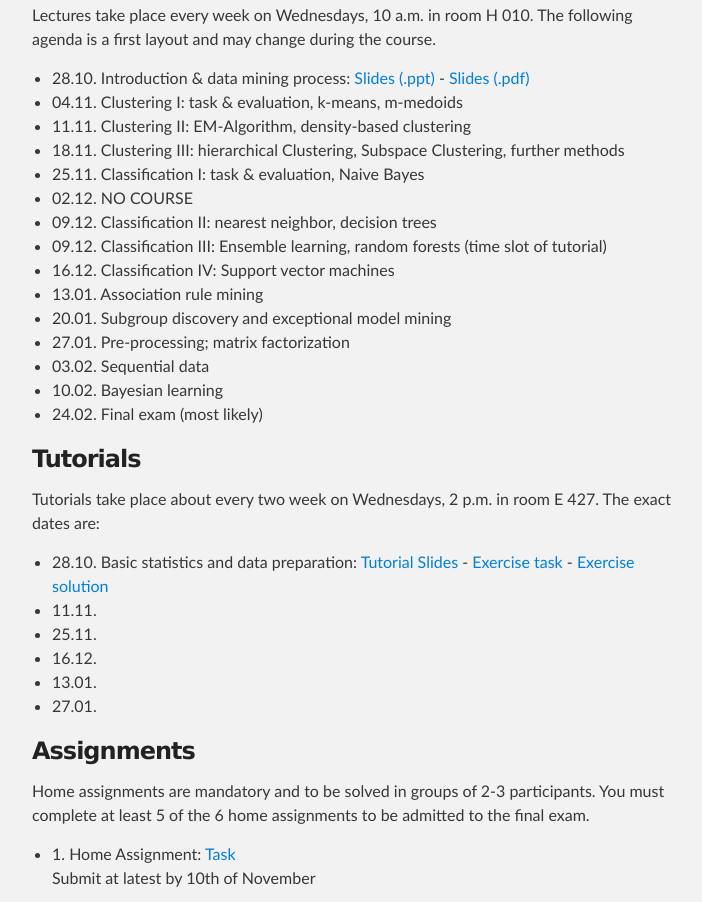
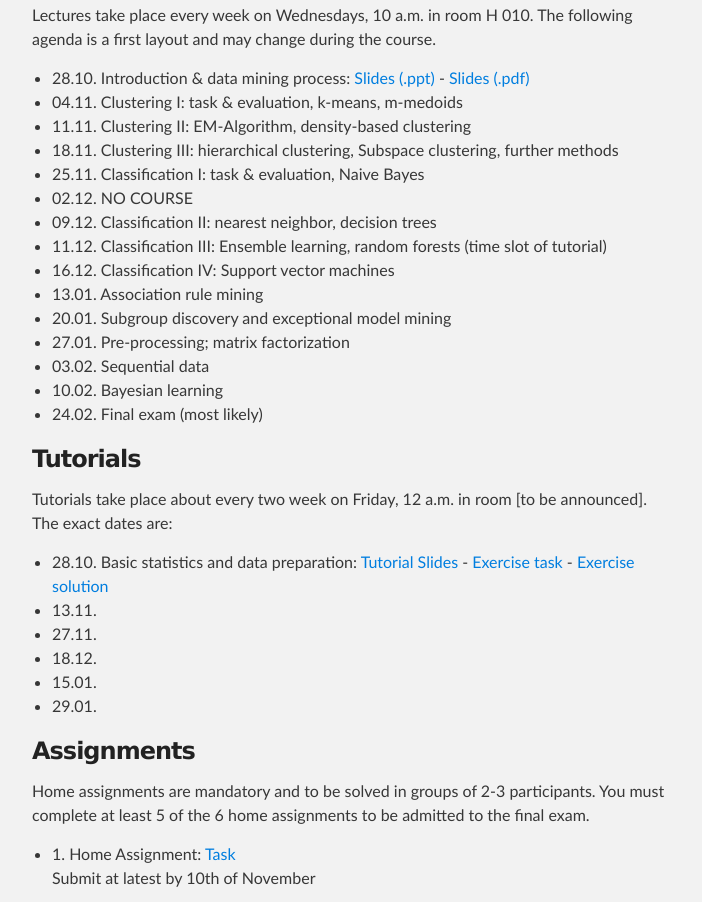
Before and after one commit to gesiscss/mlkoblenz, a plain HTML site: page index.html in a window 1280 px wide. Shown: the part 460-1362 px from the top of the page, without its empty margins (288-990 px from the left). Drawn offline with Linux system fonts and the light colour scheme.

Commit message:
Signed-off-by: Florian Lemmerich <florian@lemmerich.net>

```diff
--- a/index.html
+++ b/index.html
@@ -45,11 +45,11 @@
   <li>28.10. Introduction & data mining process: <a href="materials/lectures/Lecture1-overview-and-motivation-ppt.zip" aria-hidden="true">Slides (.ppt)</a> - <a href="materials/lectures/Lecture1-overview-and-motivation-pdf.zip" aria-hidden="true">Slides (.pdf)</a></li>
   <li>04.11. Clustering I: task & evaluation, k-means, m-medoids</li>
   <li>11.11. Clustering II: EM-Algorithm, density-based clustering</li>
-  <li>18.11. Clustering III: hierarchical Clustering, Subspace Clustering, further methods</li>
+  <li>18.11. Clustering III: hierarchical clustering, Subspace clustering, further methods</li>
   <li>25.11. Classification I: task & evaluation, Naive Bayes</li>
   <li>02.12. <b>NO COURSE</b></li>
   <li>09.12. Classification II: nearest neighbor, decision trees</li>
-  <li>09.12. Classification III: Ensemble learning, random forests (time slot of tutorial)</li>
+  <li>11.12. Classification III: Ensemble learning, random forests (time slot of tutorial)</li>
   <li>16.12. Classification IV: Support vector machines</li>
   <li>13.01. Association rule mining</li>
   <li>20.01. Subgroup discovery and exceptional model mining</li>
@@ -61,15 +61,15 @@
 
 <h3>
 <a id="tutorials" class="anchor" href="#tutorials" aria-hidden="true"><span class="octicon octicon-link"></span></a>Tutorials</h3>
-<p> Tutorials take place about every two week on Wednesdays, 2 p.m. in room E 427. The exact dates are:</p>
+<p> Tutorials take place about every two week on Friday, 12 a.m. in room [to be announced]. The exact dates are:</p>
 
 <ul>
   <li>28.10. Basic statistics and data preparation: <a href="materials/tutorials/mldm2015-tutorial1.zip" aria-hidden="true">Tutorial Slides</a> - <a href="materials/tutorials/mldm2015-exercise1-task.zip" aria-hidden="true">Exercise task</a>  - <a href="materials/tutorials/mldm2015-exercise1-solution.zip" aria-hidden="true">Exercise solution</a></li>
-  <li>11.11. </li>
-  <li>25.11. </li>
-  <li>16.12. </li>
-  <li>13.01. </li>
-  <li>27.01. </li>
+  <li>13.11. </li>
+  <li>27.11. </li>
+  <li>18.12. </li>
+  <li>15.01. </li>
+  <li>29.01. </li>
 </ul>
 
 <h3>
```
